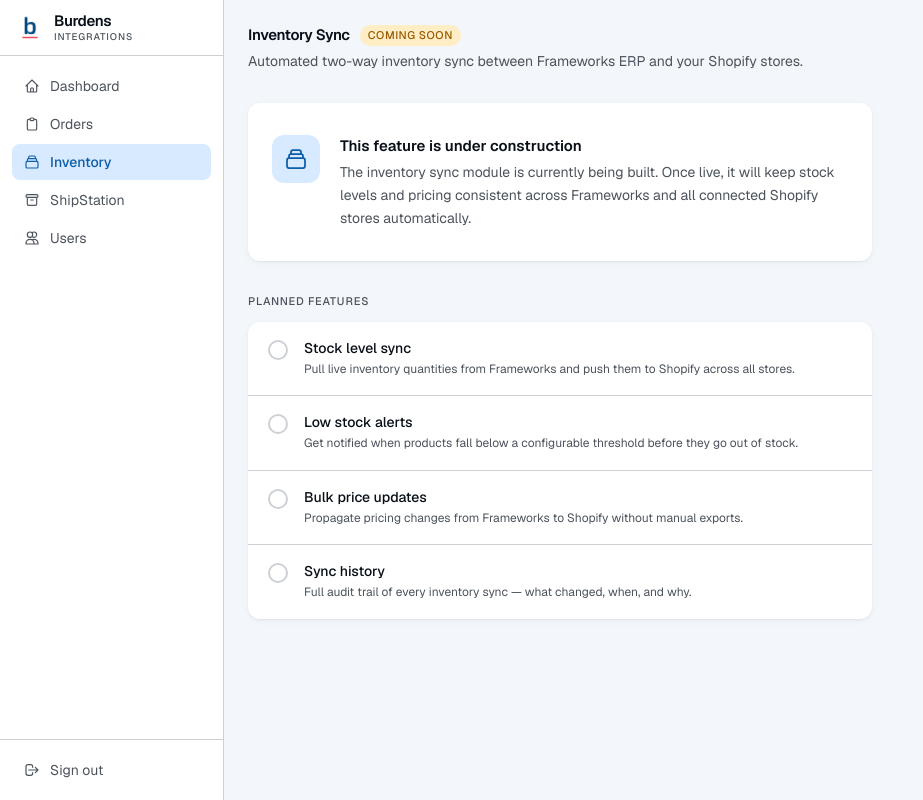
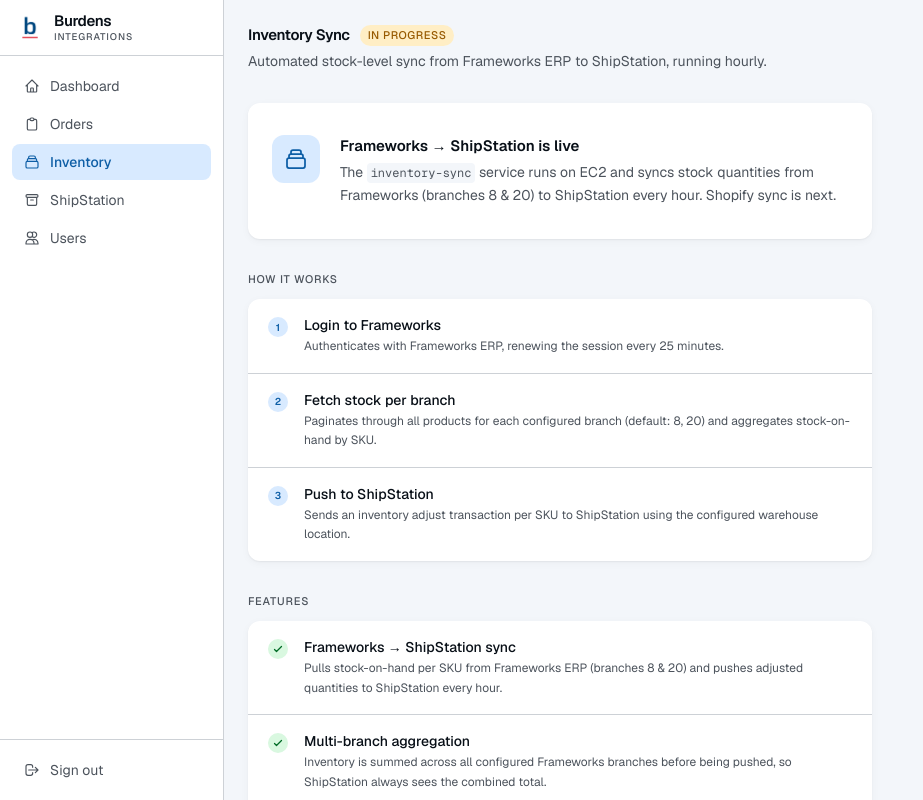
Before and after one commit to noucodes/sof-web, a Next.js app: page /inventory in a window 1280 px wide. Shown: the whole page, without its empty margins (0-923 px from the left). Built offline with nearby package versions, Linux system fonts and the light colour scheme.

Commit message:
feat: add Total, Payment, Items, Delivery columns to orders table; update inventory page to reflect live sync status

```diff
--- a/app/inventory/page.tsx
+++ b/app/inventory/page.tsx
@@ -1,21 +1,30 @@
 import AppShell from '@/components/AppShell';
 
-const PLANNED = [
+const FEATURES = [
   {
-    title: 'Stock level sync',
-    description: 'Pull live inventory quantities from Frameworks and push them to Shopify across all stores.',
+    title: 'Frameworks → ShipStation sync',
+    description: 'Pulls stock-on-hand per SKU from Frameworks ERP (branches 8 & 20) and pushes adjusted quantities to ShipStation every hour.',
+    done: true,
+  },
+  {
+    title: 'Multi-branch aggregation',
+    description: 'Inventory is summed across all configured Frameworks branches before being pushed, so ShipStation always sees the combined total.',
+    done: true,
+  },
+  {
+    title: 'Shopify stock sync',
+    description: 'Propagate the same inventory levels to Shopify so all storefronts reflect accurate availability.',
+    done: false,
   },
   {
     title: 'Low stock alerts',
     description: 'Get notified when products fall below a configurable threshold before they go out of stock.',
+    done: false,
   },
   {
-    title: 'Bulk price updates',
-    description: 'Propagate pricing changes from Frameworks to Shopify without manual exports.',
-  },
-  {
-    title: 'Sync history',
-    description: 'Full audit trail of every inventory sync — what changed, when, and why.',
+    title: 'Sync history & audit trail',
+    description: 'Full log of every sync run — how many SKUs were updated, timing, and any errors.',
+    done: false,
   },
 ];
 
@@ -29,15 +38,15 @@
           <div className="flex items-center gap-2.5">
             <h1 className="text-[0.9375rem] font-semibold text-ink tracking-tight">Inventory Sync</h1>
             <span className="inline-flex items-center px-2 py-0.5 rounded-full text-[0.6875rem] font-medium bg-pending-bg text-pending uppercase tracking-[0.05em]">
-              Coming soon
+              In progress
             </span>
           </div>
           <p className="text-sm text-muted">
-            Automated two-way inventory sync between Frameworks ERP and your Shopify stores.
+            Automated stock-level sync from Frameworks ERP to ShipStation, running hourly.
           </p>
         </div>
 
-        {/* Banner */}
+        {/* Status banner */}
         <div className="relative bg-white rounded-xl shadow-card overflow-hidden">
           <div className="absolute inset-0 bg-gradient-to-br from-primary/5 via-transparent to-transparent pointer-events-none" />
           <div className="px-6 py-8 flex gap-5">
@@ -47,23 +56,47 @@
               </svg>
             </div>
             <div className="space-y-1">
-              <p className="text-[0.9375rem] font-semibold text-ink">This feature is under construction</p>
+              <p className="text-[0.9375rem] font-semibold text-ink">Frameworks → ShipStation is live</p>
               <p className="text-sm text-muted leading-relaxed">
-                The inventory sync module is currently being built. Once live, it will keep stock levels
-                and pricing consistent across Frameworks and all connected Shopify stores automatically.
+                The <code className="text-xs bg-surface px-1 py-0.5 rounded">inventory-sync</code> service runs on EC2 and syncs stock quantities
+                from Frameworks (branches 8 &amp; 20) to ShipStation every hour. Shopify sync is next.
               </p>
             </div>
           </div>
         </div>
 
-        {/* Planned features */}
+        {/* How it works */}
         <div className="space-y-3">
-          <p className="text-[0.6875rem] font-medium text-muted uppercase tracking-[0.07em]">Planned features</p>
+          <p className="text-[0.6875rem] font-medium text-muted uppercase tracking-[0.07em]">How it works</p>
           <div className="bg-white rounded-xl shadow-card divide-y divide-frame overflow-hidden">
-            {PLANNED.map((f) => (
+            {[
+              { step: '1', label: 'Login to Frameworks', detail: 'Authenticates with Frameworks ERP, renewing the session every 25 minutes.' },
+              { step: '2', label: 'Fetch stock per branch', detail: 'Paginates through all products for each configured branch (default: 8, 20) and aggregates stock-on-hand by SKU.' },
+              { step: '3', label: 'Push to ShipStation', detail: 'Sends an inventory adjust transaction per SKU to ShipStation using the configured warehouse location.' },
+            ].map((s) => (
+              <div key={s.step} className="flex items-start gap-4 px-5 py-4">
+                <div className="mt-0.5 shrink-0 w-5 h-5 rounded-full bg-primary-wash flex items-center justify-center">
+                  <span className="text-[0.625rem] font-semibold text-primary">{s.step}</span>
+                </div>
+                <div className="space-y-0.5">
+                  <p className="text-sm font-medium text-ink">{s.label}</p>
+                  <p className="text-xs text-muted leading-relaxed">{s.detail}</p>
+                </div>
+              </div>
+            ))}
+          </div>
+        </div>
+
+        {/* Features */}
+        <div className="space-y-3">
+          <p className="text-[0.6875rem] font-medium text-muted uppercase tracking-[0.07em]">Features</p>
+          <div className="bg-white rounded-xl shadow-card divide-y divide-frame overflow-hidden">
+            {FEATURES.map((f) => (
               <div key={f.title} className="flex items-start gap-4 px-5 py-4">
-                <div className="mt-0.5 shrink-0 w-5 h-5 rounded-full border-2 border-frame flex items-center justify-center">
-                  <div className="w-1.5 h-1.5 rounded-full bg-muted/40" />
+                <div className={`mt-0.5 shrink-0 w-5 h-5 rounded-full flex items-center justify-center ${f.done ? 'bg-success-bg' : 'border-2 border-frame'}`}>
+                  {f.done
+                    ? <svg className="w-3 h-3 text-success" fill="none" viewBox="0 0 24 24" stroke="currentColor" strokeWidth={2.5}><path strokeLinecap="round" strokeLinejoin="round" d="M5 13l4 4L19 7" /></svg>
+                    : <div className="w-1.5 h-1.5 rounded-full bg-muted/40" />}
                 </div>
                 <div className="space-y-0.5">
                   <p className="text-sm font-medium text-ink">{f.title}</p>
--- a/components/OrdersTable.tsx
+++ b/components/OrdersTable.tsx
@@ -113,7 +113,7 @@
       <table className="w-full text-sm">
         <thead className="bg-surface border-b border-frame">
           <tr>
-            {['Order', 'Customer', 'Store', 'Status', 'Frameworks No.', 'Created'].map(h => (
+            {['Order', 'Customer', 'Store', 'Status', 'Total', 'Payment', 'Items', 'Delivery', 'Frameworks No.', 'Created'].map(h => (
               <th key={h} className="text-left px-4 py-[10px] text-[0.6875rem] font-medium text-muted uppercase tracking-[0.07em] whitespace-nowrap">{h}</th>
             ))}
           </tr>
@@ -121,7 +121,7 @@
         <tbody className="divide-y divide-frame">
           {orders.length === 0 && (
             <tr>
-              <td colSpan={6} className="px-4 py-10 text-center text-sm text-muted">No orders found</td>
+              <td colSpan={10} className="px-4 py-10 text-center text-sm text-muted">No orders found</td>
             </tr>
           )}
           {orders.map((o: any) => (
@@ -138,6 +138,14 @@
                   {o.statusLabel}
                 </span>
               </td>
+              <td className="px-4 py-3 text-sm text-ink">{o.total ? `$${parseFloat(o.total).toFixed(2)}` : '—'}</td>
+              <td className="px-4 py-3">
+                {o.paymentStatus
+                  ? <span className="inline-flex items-center px-2.5 py-0.5 rounded-full text-[0.6875rem] font-medium bg-pending-bg text-pending uppercase tracking-[0.05em]">{o.paymentStatus}</span>
+                  : <span className="text-sm text-muted">—</span>}
+              </td>
+              <td className="px-4 py-3 text-sm text-muted">{o.lineItemCount != null ? `${o.lineItemCount} item${o.lineItemCount !== 1 ? 's' : ''}` : '—'}</td>
+              <td className="px-4 py-3 text-sm text-muted">{o.deliveryMethod ?? '—'}</td>
               <td className="px-4 py-3 font-mono text-[0.8125rem] text-muted">{o.frameworksOrderNo ?? '—'}</td>
               <td className="px-4 py-3 font-mono text-[0.8125rem] text-muted">{new Date(o.createdAt).toLocaleDateString()}</td>
             </tr>
```
